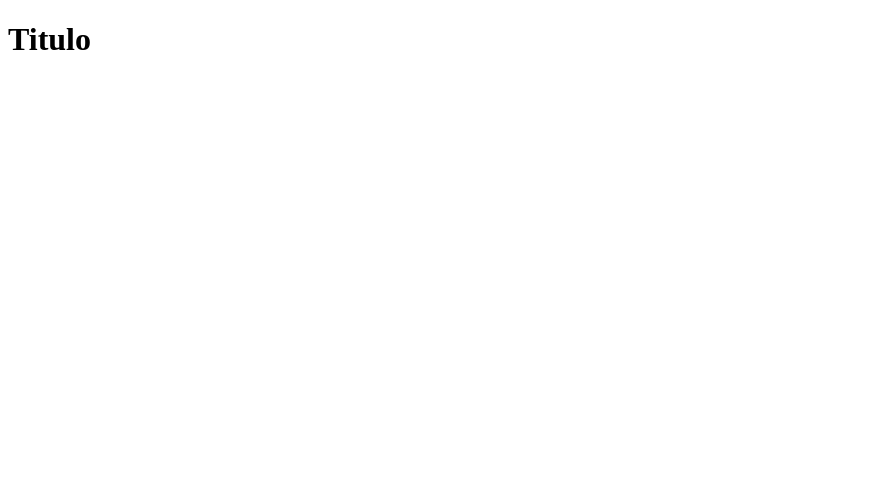
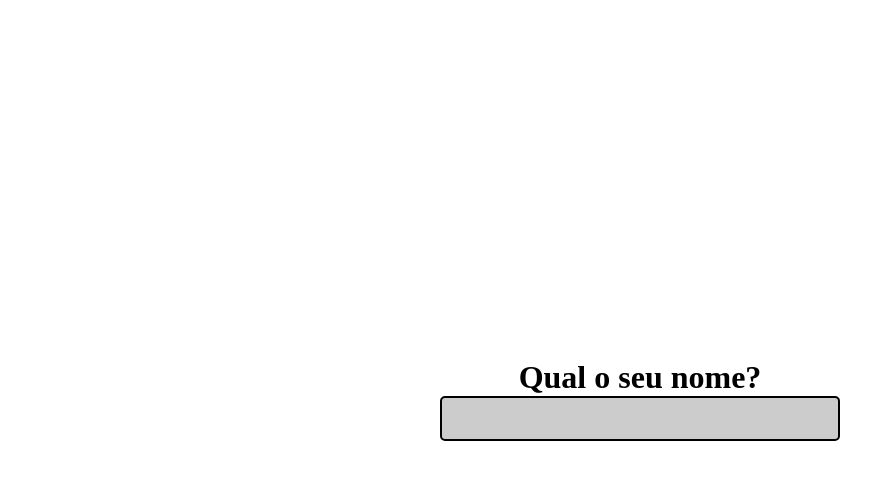
Before and after one commit to AntonioSabino/chat-socketio, a website: page public/index.html in a window 1280 px wide. Shown: the whole page, without its empty margins (0-895 px from the left). Drawn offline with Linux system fonts and the light colour scheme.

Commit message:
Estrutura do Login

```diff
--- a/public/index.html
+++ b/public/index.html
@@ -10,7 +10,14 @@
 </head>
 
 <body>
-  <h1>Titulo</h1>
+  <div class="page" id="loginPage">
+    <h1>Qual o seu nome?</h1>
+    <input type="text" class="loginNameInput" />
+  </div>
+
+  <div class="page" id="chatPage">
+
+  </div>
 </body>
 
 </html>
--- a/public/style.css
+++ b/public/style.css
@@ -0,0 +1,31 @@
+* {
+  margin: 0;
+  padding: 0;
+  box-sizing: border-box;
+}
+
+.page {
+  height: 100vh;
+  justify-content: center;
+  align-items: center;
+  flex-direction: column;
+}
+
+#loginPage {
+  display: flex;
+}
+
+.loginNameInput {
+  border: 2px solid #000;
+  background-color: #CCC;
+  font-size: 18px;
+  padding: 10px;
+  border-radius: 5px;
+  outline: 0;
+  width: 100%;
+  max-width: 400px;
+}
+
+#chatPage {
+  display: none;
+}
```
